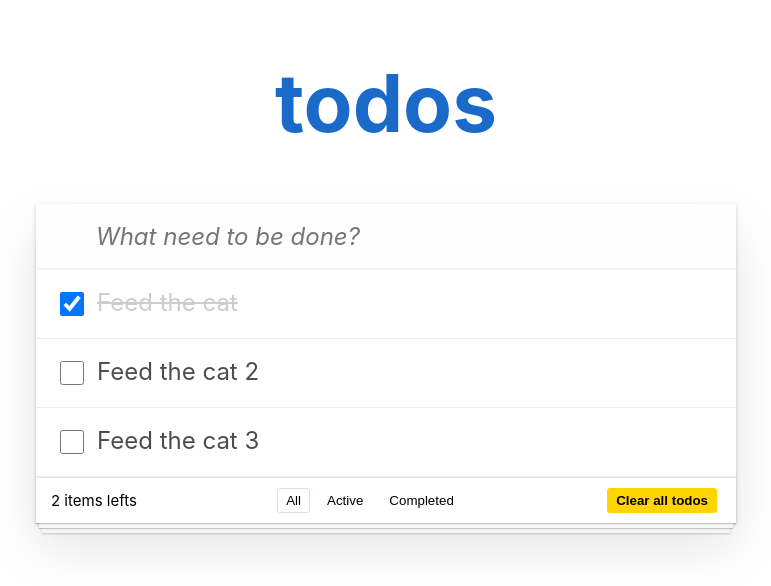
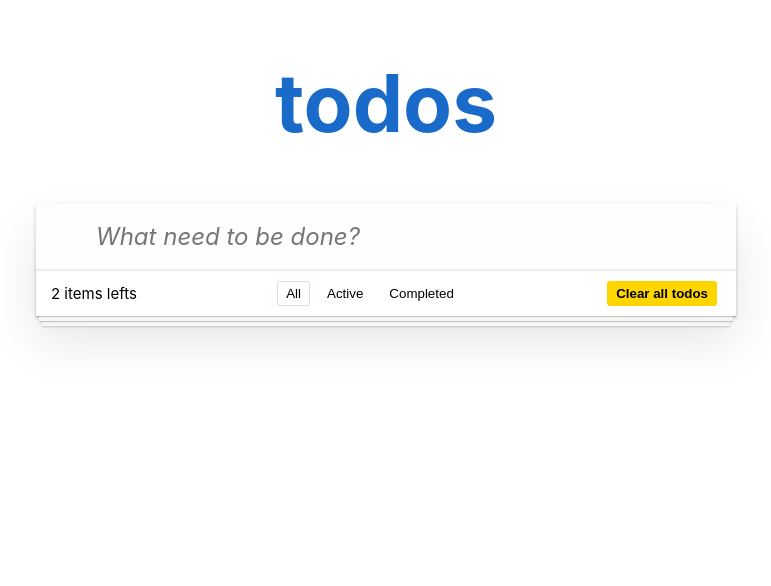
Before and after one commit to manabie-com/mana-do, a React (Create React App) app: page / in a window 1280 px wide. Shown: the top 586 px of the page, without its empty margins (254-1025 px from the left). Built offline with nearby package versions, Linux system fonts and the light colour scheme.

Commit message:
feat: todo list

```diff
--- a/src/components/TodoList/TodoList.module.scss
+++ b/src/components/TodoList/TodoList.module.scss
@@ -0,0 +1,3 @@
+.container {
+  min-height: 50vh;
+}
--- a/src/components/TodoList/TodoList.tsx
+++ b/src/components/TodoList/TodoList.tsx
@@ -1,34 +1,17 @@
-import TodoItem from "components/TodoItem";
 import React from "react";
 
-const fakeTodos = [
-  {
-    key: 1,
-    content: "Feed the cat",
-    completed: true,
-  },
-  {
-    key: 2,
-    content: "Feed the cat 2",
-    completed: false,
-  },
-  {
-    key: 3,
-    content: "Feed the cat 3",
-    completed: false,
-  },
-];
+import { Todo } from "types";
+import TodoItem from "components/TodoItem";
 
-export default function TodoList({ todos = [] }): JSX.Element {
+type PropTypes = {
+  todos: Todo[];
+};
+
+export default function TodoList({ todos = [] }: PropTypes): JSX.Element {
   return (
-    <div className="ToDo__list" data-testid="todo-list">
-      {fakeTodos.map(({ key, completed, content }) => (
-        <TodoItem
-          key={key}
-          id={key}
-          content={content}
-          isCompleted={completed}
-        />
+    <div data-testid="todo-list">
+      {todos.map(({ id, completed, content }) => (
+        <TodoItem key={id} id={id} content={content} isCompleted={completed} />
       ))}
     </div>
   );
```
Also changed, not shown: 1 other file (tests, documents, lock files or other folders).
